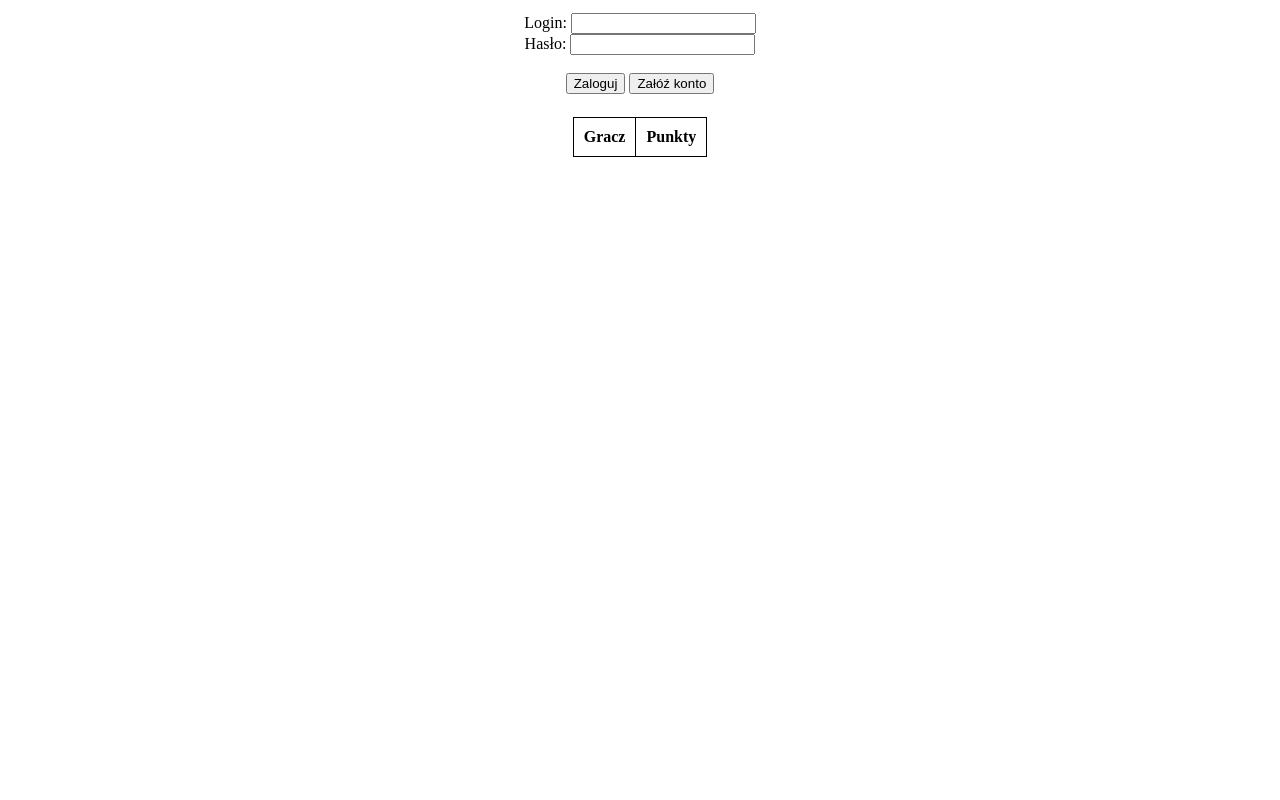
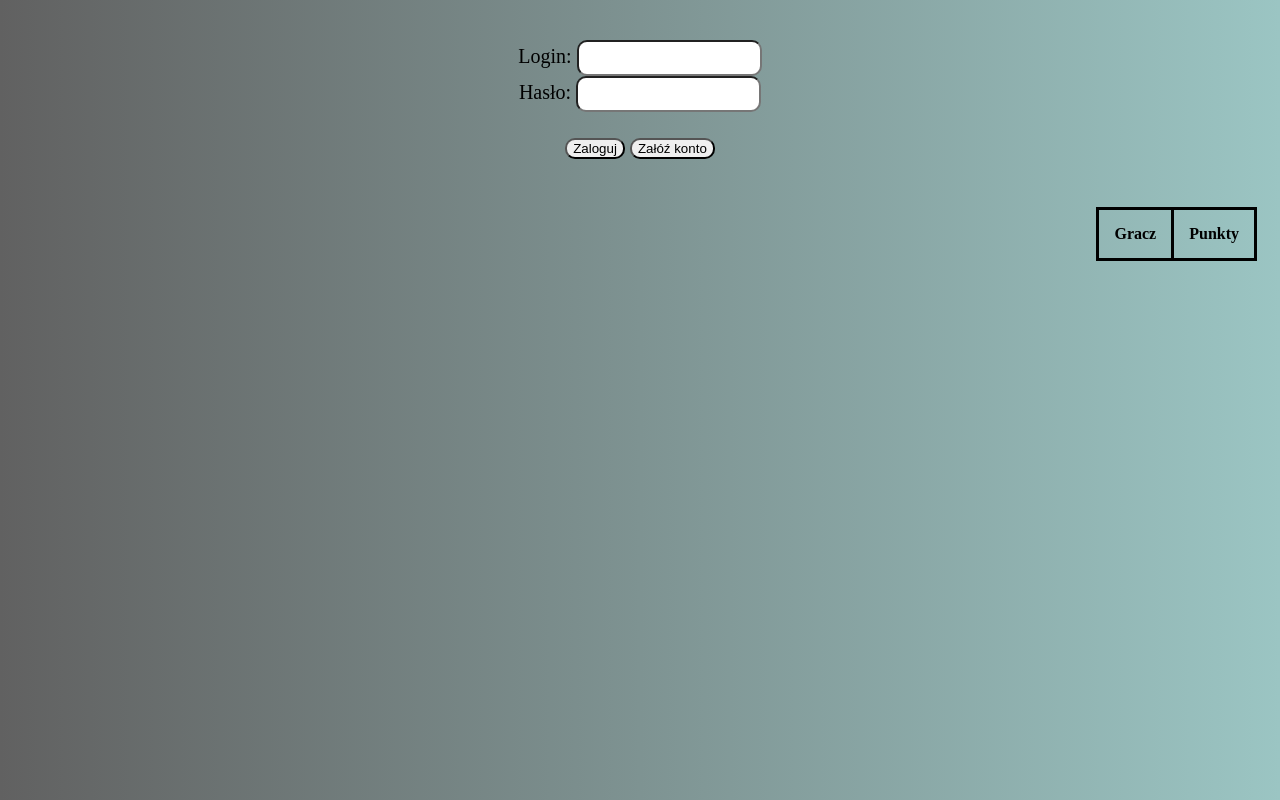
Before and after one commit to kamillo122/snakeGame, a website: page public/index.html in a window 1280 px wide. Drawn offline with Linux system fonts and the light colour scheme; no server answers.

Commit message:
Update style2.css

```diff
--- a/public/style2.css
+++ b/public/style2.css
@@ -1,6 +1,21 @@
+body {
+    background: #616161; /* fallback for old browsers */
+    background: -webkit-linear-gradient(to right, #616161, #9bc5c3); /* Chrome 10-25, Safari 5.1-6 */
+    background: linear-gradient(to right, #616161, #9bc5c3); /* W3C, IE 10+/ Edge, Firefox 16+, Chrome 26+, Opera 12+, Safari 7+ */
+}
+
+.about {
+    display: flex;
+    align-items: center;
+    justify-content: left;
+    margin-left: 50px;
+}
+
 .login {
     text-align: center;
-    padding: 5px;
+    padding: 10px;
+    margin-top: 30px;
+    font-size: 20px;
 }
 
 .registerDiv {
@@ -10,12 +25,27 @@
 .dashboard {
     display: flex;
     align-items: center;
-    justify-content: center;
+    justify-content: right;
+}
+
+.about span {
+    font-size: 18px;
 }
 
 table, th, td {
     text-align: center;
-    border: 1px solid black;
+    border: 3px solid black;
     border-collapse: collapse;
-    padding: 10px;
-  }
+    padding: 15px;
+    margin: 15px;
+}
+
+
+input {
+    height: 30px;
+    border-radius: 10px;
+}
+
+button {
+    border-radius: 10px;
+}
```
